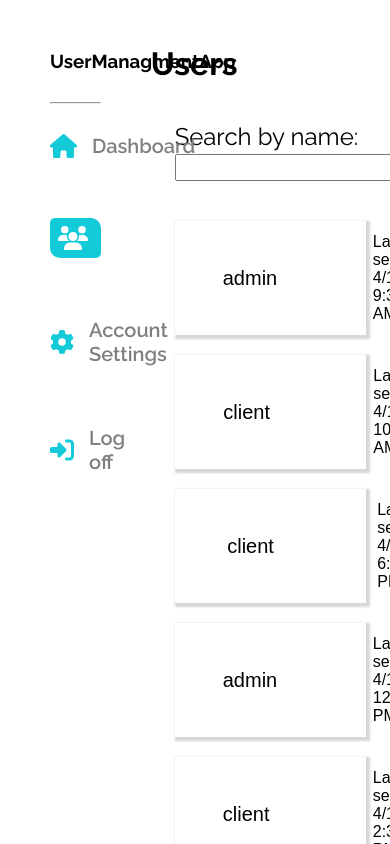
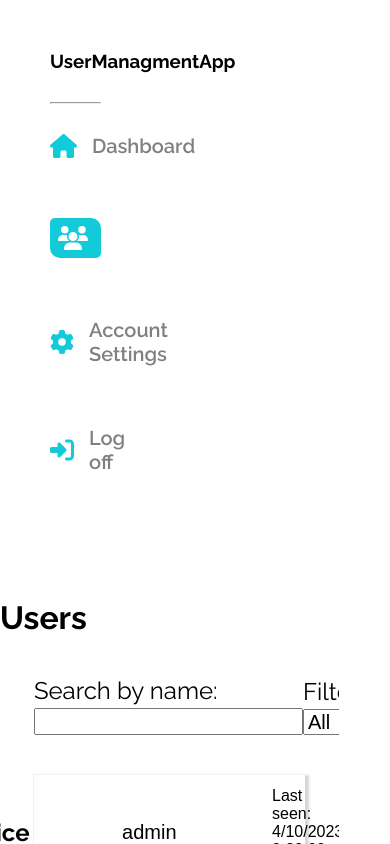
Before and after one commit to kolev03/React-UserManagmentApp, a React (Vite) app: page /main in a window 390 px wide. Both pictures are taken after a click on the button "Users". Shown: the top 844 px of the page. Built offline with nearby package versions, Linux system fonts and the light colour scheme.

Commit message:
Making the search able to search even with lower case letters and optimizing the filter methods in the project.

```diff
--- a/src/components/AccSettings.jsx
+++ b/src/components/AccSettings.jsx
@@ -23,6 +23,11 @@ function AccountSettings() {
       });
     }
   }, [admin]);
+
+
+  /**
+   * Does is
+  */
 
   const handleSaveChanges = () => {
     if (
@@ -61,7 +66,6 @@ function AccountSettings() {
             onChange={(e) =>
               setAccInfo((prev) => ({ ...prev, email: e.target.value }))
             }
-            required
           />
         </div>
         <div>
--- a/src/components/Dashboard.jsx
+++ b/src/components/Dashboard.jsx
@@ -14,16 +14,14 @@ import {
 } from "@fortawesome/free-solid-svg-icons";
 
 function Dashboard() {
-  const records = businessData.records;
   const admins = useSelector((state) => state.admins);
   const admin = admins.find((admin) => admin.logged == true);
-  console.log(records.todaymoney);
   return (
     <>
       <h1 class="dashboard-title">Dashboard</h1>
       <main className="main-dashboard">
         <LittleCard
-          title={"Today's Moneys"}
+          title="Today's Moneys"
           number={businessData.records.map((record) => record.todaymoney)}
           percentage="55%"
           icon={faMoneyBillTrendUp}
--- a/src/components/LittleCard.jsx
+++ b/src/components/LittleCard.jsx
@@ -13,7 +13,6 @@ function LittleCard({ title, number, percentage, icon }) {
         <div className="right-side-item">
           <FontAwesomeIcon
             className="little-card-icon"
-            // icon={faMoneyBillTrendUp}
             icon={icon}
           />
         </div>
--- a/src/components/UsersAccordion.jsx
+++ b/src/components/UsersAccordion.jsx
@@ -32,7 +32,6 @@ function UserAccordion({ user }) {
 
   function saveChanges() {
     dispatch(updateAccount(accData));
-    console.log(accData);
   }
 
   return (
--- a/src/components/UsersManagment.jsx
+++ b/src/components/UsersManagment.jsx
@@ -5,7 +5,6 @@ import UserAccordion from "./UsersAccordion";
 
 function UsersManagment() {
   const accounts = useSelector((state) => state.users);
-  const usersName = accounts.map((account) => account.name);
 
   const [selectedOption, setSelectedOption] = useState("all");
   const [inputValue, setInputValue] = useState("");
@@ -13,11 +12,11 @@ function UsersManagment() {
   const filteredAccounts =
     selectedOption === "all"
       ? accounts.filter((account) => account.name.includes(inputValue))
-      : accounts
-          .filter(
-            (account) => account.accountType.toLowerCase() === selectedOption
-          )
-          .filter((account) => account.name.includes(inputValue));
+      : accounts.filter(
+          (account) =>
+            account.accountType.toLowerCase() === selectedOption &&
+            account.name.toLowerCase().includes(inputValue)
+        );
 
   const handleTypeChange = (event) => {
     setSelectedOption(event.target.value);
--- a/src/css/Dashboard.css
+++ b/src/css/Dashboard.css
@@ -15,6 +15,7 @@
   background-color: rgb(255, 253, 253);
   height: min-content;
   width: min-content;
+  min-width: 200px;
   padding: 20px;
   margin: 20px;
   border-radius: 4%;
@@ -26,6 +27,7 @@
 .style-item {
   display: block;
   width: 42.5%;
+  min-width: 400px;
   height: 300px;
   font-family: "Raleway", sans-serif;
   font-optical-sizing: auto;
--- a/src/css/MainPage.css
+++ b/src/css/MainPage.css
@@ -84,3 +84,15 @@ main {
   opacity: 0;
   transition: 0.3s ease;
 }
+
+
+@media only screen and (max-width: 514px) {
+  .flex{
+    flex-direction: column;
+  }
+
+  .nav-bar-main-page {
+    width: 100%
+    flex-direction: column;
+  }
+}
--- a/src/data/slices/admins.Slice.ts
+++ b/src/data/slices/admins.Slice.ts
@@ -25,7 +25,7 @@ const admins = createSlice({
       const { id, logged } = action.payload;
       const admin = state.find((admin) => admin.id === id);
       if (admin) {
-        admin.logged = logged; // With Immer, this is safe
+        admin.logged = logged;
       }
     },
     updateAccount: (state, action) => {
--- a/src/pages/LoginPage.jsx
+++ b/src/pages/LoginPage.jsx
@@ -26,7 +26,6 @@ function LoginPage() {
     alert("Login Succesful!")
     navigate("/main");
   };
-  // if (/^(?=.*[A-Z])(?=.*[!@#$%^&*])(?=.*\d).+$/.test(pass) &&)
 
   const handlePassInput = (event) => passInput(event.target.value);
   const handleEmailInput = (event) => emailInput(event.target.value);
@@ -47,7 +46,6 @@ function LoginPage() {
           onChange={handlePassInput}
         />
         <hr />
-        {/* type="submit" */}
         <button onClick={checkLogin}>Login</button>
       </form>
     </>
```
